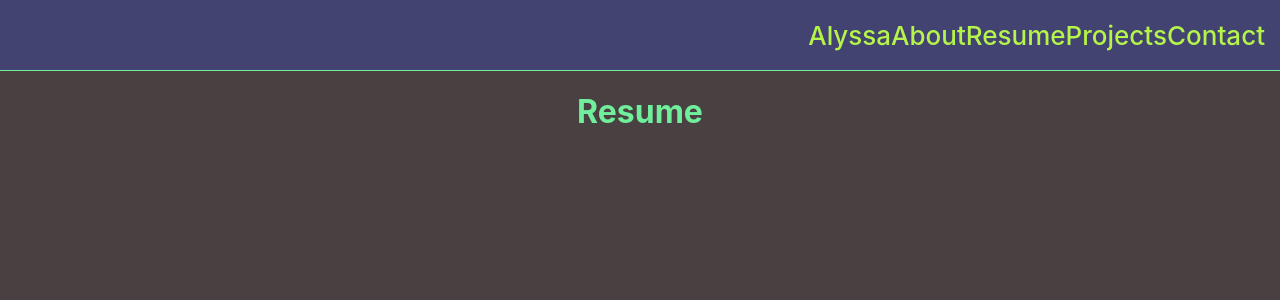
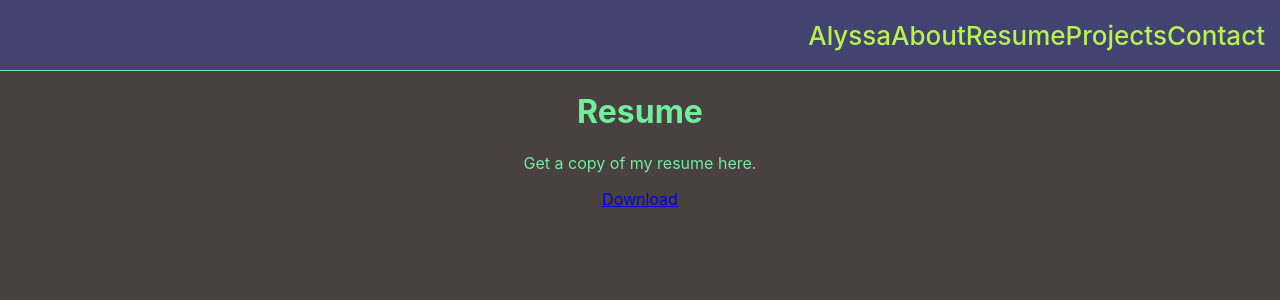
Before and after one commit to cactuspie23/portfolio-react, a React (Create React App) app: page /resume in a window 1280 px wide. Shown: the top 300 px of the page. Built offline with nearby package versions, Linux system fonts and the light colour scheme.

Commit message:
add resume for download

```diff
--- a/src/pages/Resume.jsx
+++ b/src/pages/Resume.jsx
@@ -2,6 +2,8 @@ const Resume = () => {
   return (
     <>
       <h1>Resume</h1>
+      <p>Get a copy of my resume here.</p>
+      <a href='/PublicAlyssaDeMartinisResume.pdf' download>Download</a>
     </>
   )
 }
```
Also changed, not shown: 1 other file (tests, documents, lock files or other folders).
